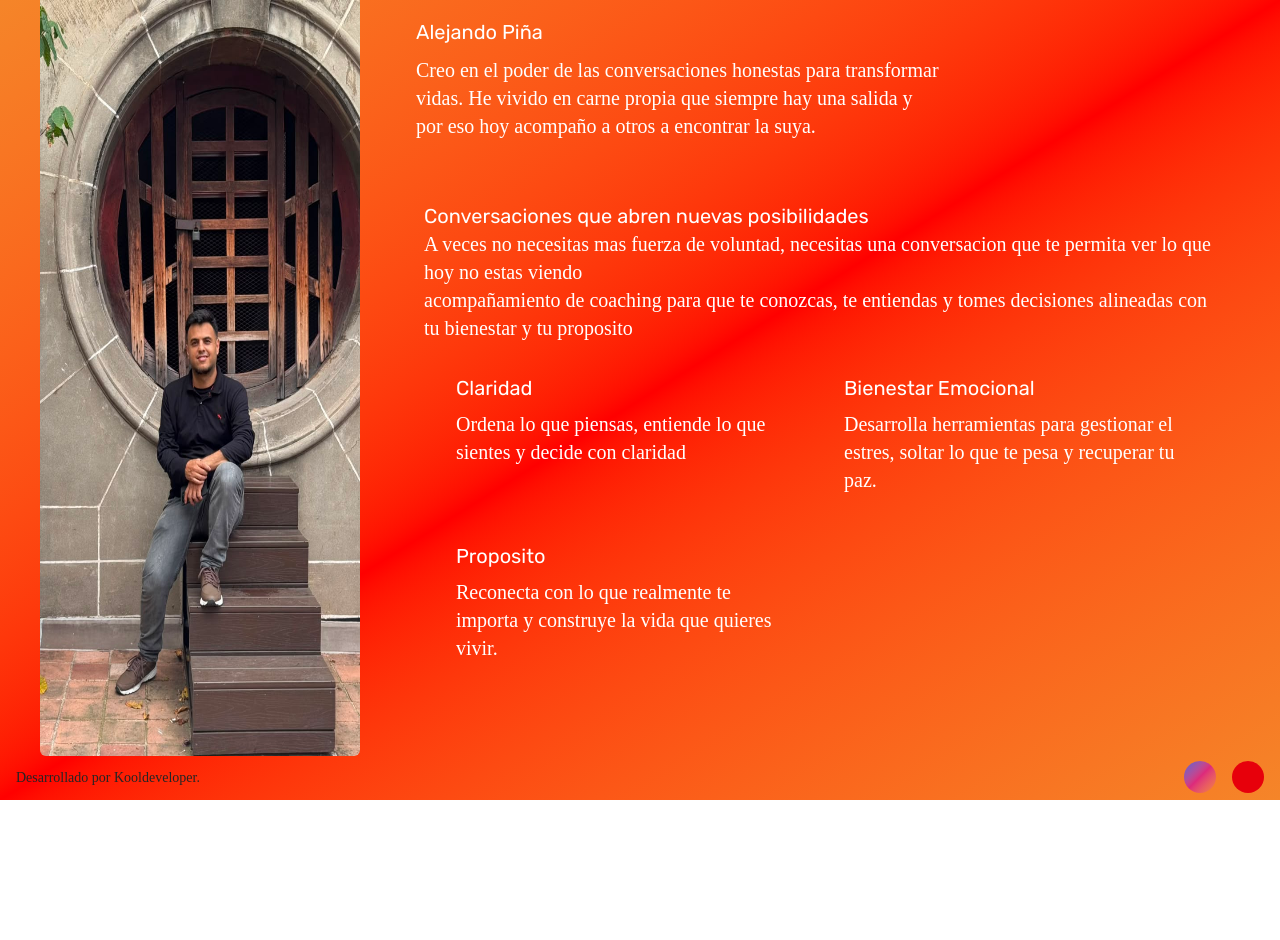
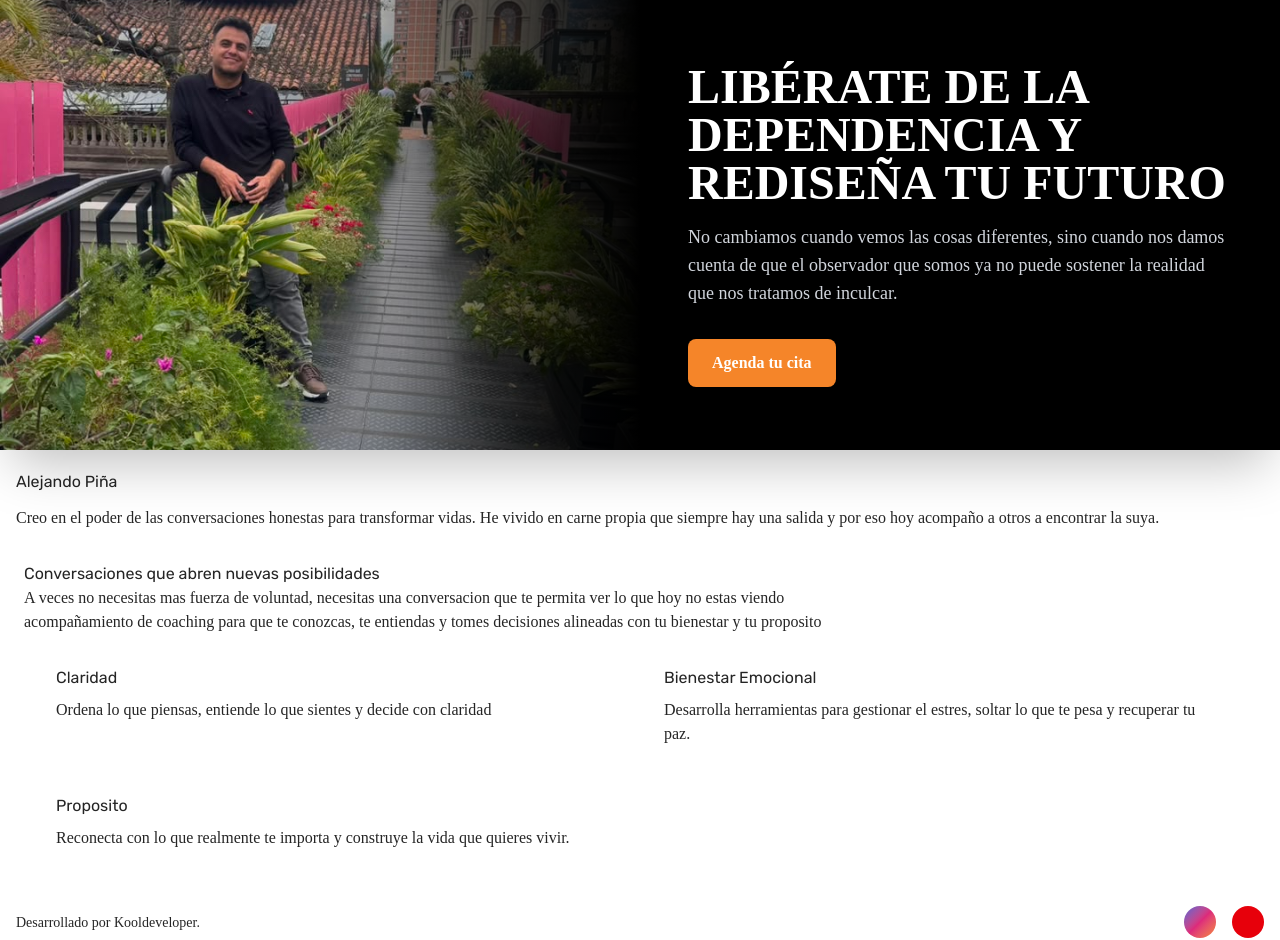
Before and after one commit to KoolDeveloper/arroz-con-mango, a SvelteKit app: page / in a window 1280 px wide. Before the commit the page ends 800 px from the top, so only its background shows below. Built offline with nearby package versions, Linux system fonts and the light colour scheme; some icons are missing; a web font is replaced by a local one.

Commit message:
Actualizaciones post meeting, se define tematica y estructura

```diff
--- a/src/routes/+page.svelte
+++ b/src/routes/+page.svelte
@@ -5,31 +5,41 @@
 	import Footer from '$lib/components/ui/Footer.svelte';
 </script>
 
-<div class="bg-linear-to-tl from-[#F58529] via-[#FF0000] to-[#F58529] text-xl">
-	<main class="grid h-screen w-screen grid-cols-32 grid-rows-18 overflow-hidden">
-		<section
-			class="col-span-8 col-start-2 row-span-17"
-		>
-			<img class="h-full w-full rounded-b-md" src="/banner.jpeg" alt="" />
+<main class="overflow-x-hidden overflow-y-scroll">
+	<section class="relative">
+		<div class="grid h-112.5 grid-cols-2 overflow-hidden bg-black shadow-2xl">
+			<div class="relative">
+				<div class="h-full w-full bg-[url('/banner.jpeg')] bg-cover bg-center"></div>
+				<div class="absolute inset-0 bg-linear-to-l from-black via-black/10 to-transparent"></div>
+			</div>
+
+			<div class="flex flex-col justify-center p-12 text-white">
+				<h1 class="mb-4 text-5xl font-bold">LIBÉRATE DE LA DEPENDENCIA Y REDISEÑA TU FUTURO</h1>
+
+				<p class="mb-8 text-lg text-gray-300">
+					No cambiamos cuando vemos las cosas diferentes, sino cuando nos damos cuenta de que el
+					observador que somos ya no puede sostener la realidad que nos tratamos de inculcar.
+				</p>
+
+				<button class="w-fit rounded-lg bg-[#F58529] px-6 py-3 font-semibold hover:bg-[F58529]/90">
+					Agenda tu cita
+				</button>
+			</div>
+		</div>
 	</section>
-		<section
-			class="font-cursive col-span-14 col-start-11 row-span-3 rounded-b-md text-white px-4 py-2"
-		>
+	<section class="font-cursive rounded-b-md px-4 py-2">
 		<div class="flex items-center gap-2">
 			<h3 class="font-title">Alejando Piña</h3>
-				<Icon icon={mymountsinai} class="w-12 h-12 text-primary" />
+			<Icon icon={mymountsinai} class="h-12 w-12 text-primary" />
 		</div>
 		<p>
 			Creo en el poder de las conversaciones honestas para transformar vidas. He vivido en carne
 			propia que siempre hay una salida y por eso hoy acompaño a otros a encontrar la suya.
 		</p>
 	</section>
-		<section
-			class="text-md col-span-21 col-start-11 row-span-12 row-start-5 rounded-md text-white p-2"
-		>
+	<section class="text-md rounded-md p-2">
 		<CardGallery />
 	</section>
 
 	<Footer />
 </main>
-</div>
```
Also changed, not shown: src/routes/+layout.svelte (line endings or trailing spaces), static/banner.jpeg. Lines whose indentation alone changed are shown as unchanged.
